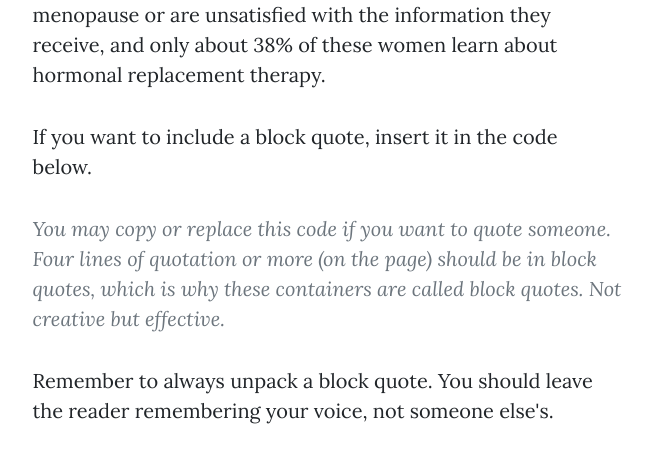
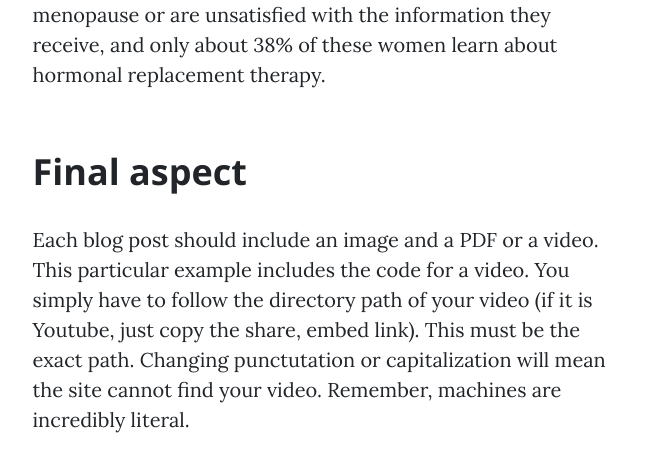
Before and after one commit to BrynRehling/ISS210SS23Sec004Team28, a plain HTML site: page firstpost.html in a window 1280 px wide. Shown: the part 2012-2476 px from the top of the page, without its empty margins (313-965 px from the left). Drawn offline with nearby package versions, Linux system fonts and the light colour scheme; grey boxes are pictures that could not be loaded.

Commit message:
Update firstpost.html

```diff
--- a/firstpost.html
+++ b/firstpost.html
@@ -70,9 +70,9 @@
                         <h2 class="section-heading">Lets talk specifics</h2>
                         <p>I also found major gaps in specific health issues related to women. Going back to the topic of breast cancer, the late-stage diagnosis and the mortality rate still remains above the expected rate. In cases of myocardial infarction related to cardiovascular disease, which is the leading cause of death in women, women are less likely to receive diagnostic or therapeutic care after acute episodes. The main issue is the lack of education and counseling regarding menopause. Most women after the age of 45 do not get information regarding menopause or are unsatisfied with the information they receive, and only about 38% of these women learn about hormonal replacement therapy.
 </p>
-                        <p>If you want to include a block quote, insert it in the code below.</p>
-                        <blockquote class="blockquote">You may copy or replace this code if you want to quote someone. Four lines of quotation or more (on the page) should be in block quotes, which is why these containers are called block quotes. Not creative but effective.</blockquote>
-                        <p>Remember to always unpack a block quote. You should leave the reader remembering your voice, not someone else's.</p>
+                        <p></p>
+                        <blockquote class="blockquote"></blockquote>
+                        <p></p>
                         <h2 class="section-heading">Final aspect</h2>
                         <p>Each blog post should include an image and a PDF or a video. This particular example includes the code for a video. You simply have to follow the directory path of your video (if it is Youtube, just copy the share, embed link). This must be the exact path. Changing punctutation or capitalization will mean the site cannot find your video. Remember, machines are incredibly literal.</p>
                         <iframe width="560" height="315" src="https://www.youtube.com/embed/-C_onGQhiqE" title="YouTube video player" frameborder="0" allow="accelerometer; autoplay; clipboard-write; encrypted-media; gyroscope; picture-in-picture" allowfullscreen></iframe>
```
